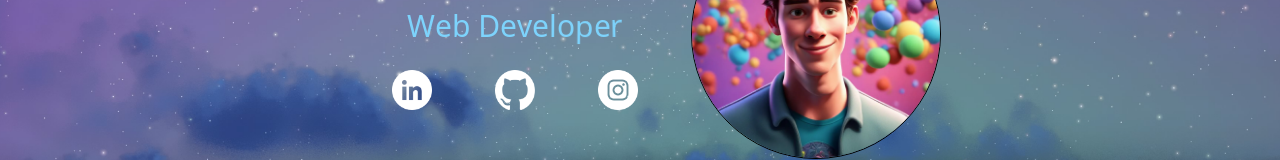
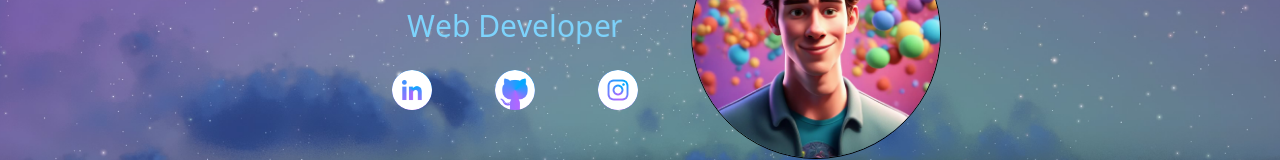
Before and after one commit to Kanuck-mk2/portfolio, a React (Vite) app: page / in a window 1280 px wide. Shown: the part 366-526 px from the top of the page. Built offline with nearby package versions, Linux system fonts and the light colour scheme.

Commit message:
added a new border animation for links in hero section

```diff
--- a/src/components/Hero.tsx
+++ b/src/components/Hero.tsx
@@ -80,7 +80,7 @@ const Hero = () => {
                   href="/"
                   target="_blank"
                   rel="noopener noreferrer"
-                  className="glow-border rounded-full "
+                  className="glow-border glow-border4 rounded-full "
                   {...linkAnimation}
                 >
                   <motion.img
@@ -97,7 +97,7 @@ const Hero = () => {
                   href="https://github.com/Kanuck-mk2"
                   target="_blank"
                   rel="noopener noreferrer"
-                  className="glow-border rounded-full"
+                  className="glow-border glow-border4 rounded-full"
                   {...gitAnimation}
                 >
                   <motion.img
@@ -113,7 +113,7 @@ const Hero = () => {
                   href="https://www.instagram.com/chad.parenteau2/"
                   target="_blank"
                   rel="noopener noreferrer"
-                  className="glow-border rounded-full "
+                  className="glow-border glow-border4 rounded-full "
                   {...instaAnimation}
                 >
                   <motion.img
--- a/src/index.css
+++ b/src/index.css
@@ -10,6 +10,40 @@
 html,
 body {
   overflow-x: hidden;
+}
+
+.glow-border4 {
+  position: relative;
+  overflow: hidden;
+}
+
+.glow-border4::before {
+  content: '';
+  position: absolute;
+  inset: -10%;
+  background: conic-gradient(
+    from 170deg at 50% 50%,
+    hsl(200, 100%, 50%) 0%,
+    hsl(270, 100%, 70%) 33.33%,
+
+    hsl(200, 100%, 50%) 100%
+  );
+  z-index: -1;
+  animation: spin 10s linear infinite;
+  transition: all 0.6s ease;
+}
+
+.glow-border4:hover::before {
+  inset: 0;
+}
+
+@keyframes spin {
+  0% {
+    transform: rotate(0deg);
+  }
+  100% {
+    transform: rotate(360deg);
+  }
 }
 
 @keyframes glow {
```
